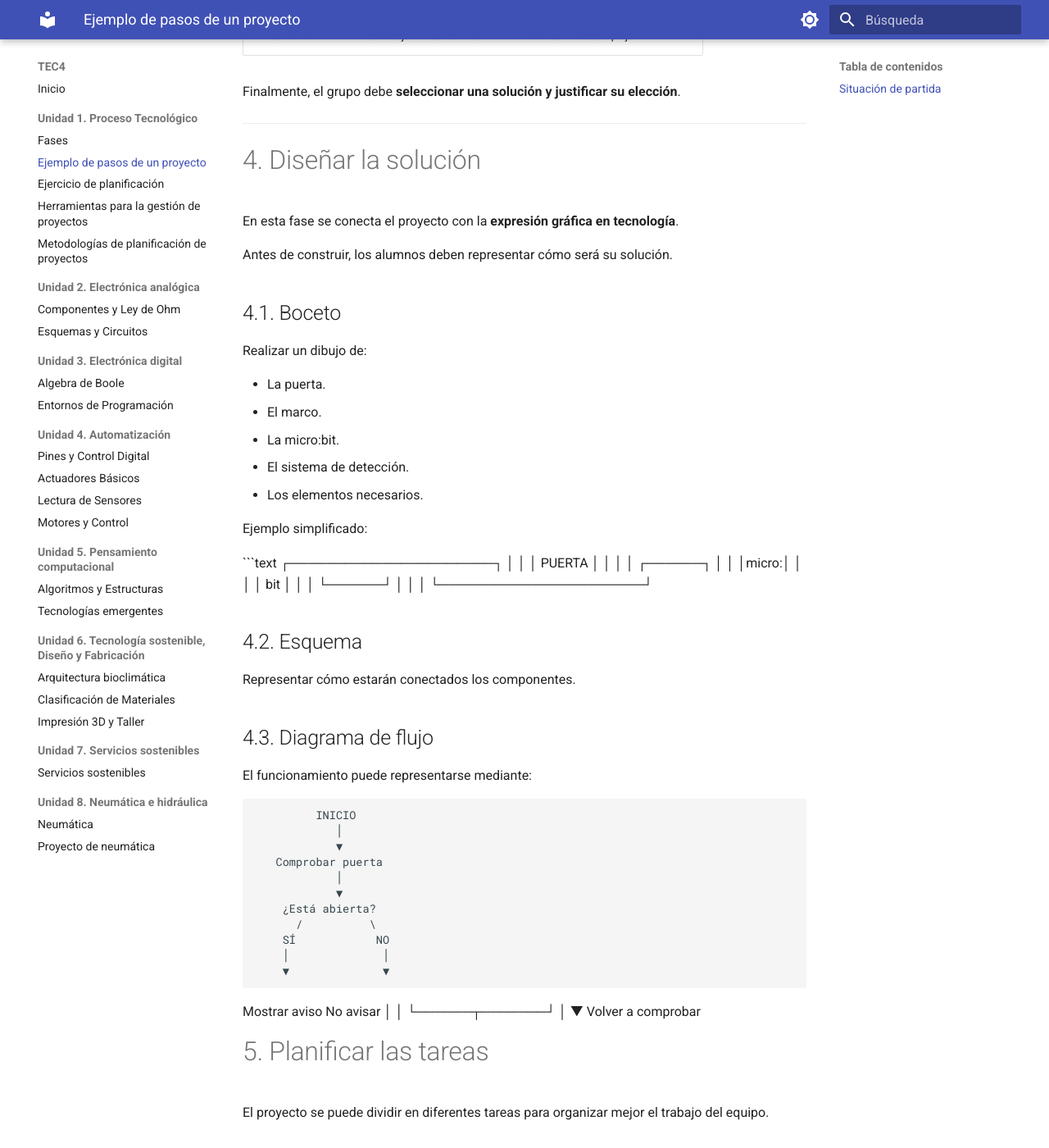
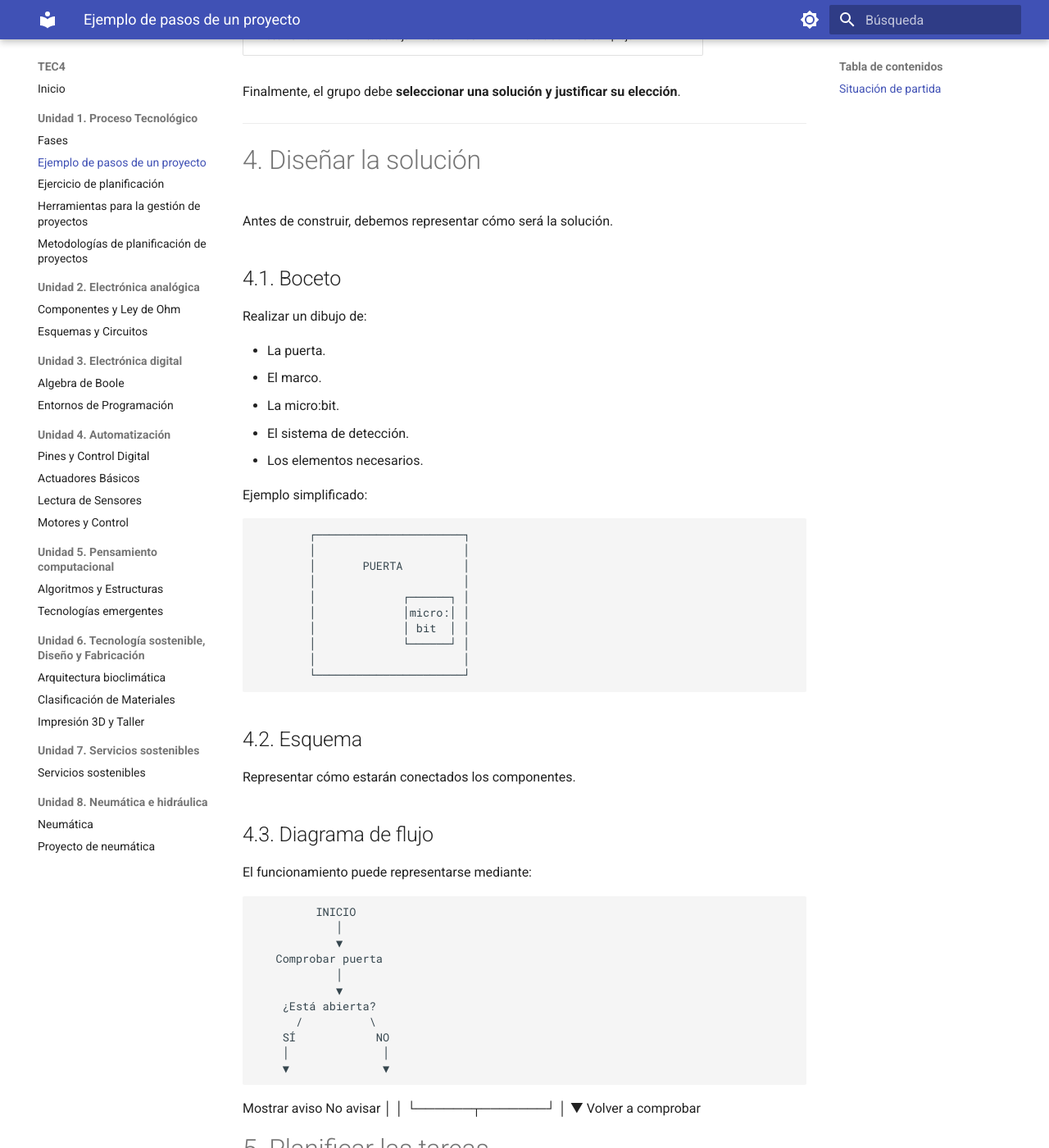
Before and after one commit to MdSmateriales/TEC4, an MkDocs documentation site: the page built from docs/unidad-1/ej0.md, in a window 1280 px wide and 1400 px high, scrolled down 4009 px. Shown: the whole window at 82% size. Built offline with MkDocs 1.6.1 and Material for MkDocs 9.7.7, drawn with Linux system fonts in a browser that asks for light colours; some of the changed text lies outside the part shown.

Commit message:
Update ej0.md

````diff
--- a/docs/unidad-1/ej0.md
+++ b/docs/unidad-1/ej0.md
@@ -27,7 +27,7 @@ Este proyecto permite trabajar:
 
 # Correspondencia con los pasos para planificar y desarrollar un proyecto
 
-| Paso | ¿Qué harían los alumnos en el proyecto? | Producto o evidencia |
+| Paso | ¿Qué tendríamos que hacer en el proyecto? | Producto o evidencia |
 |---|---|---|
 | **1. Identificar la necesidad o problema** | Detectar que una puerta puede quedarse abierta y nadie darse cuenta. Investigar por qué puede ser un problema. | Descripción del problema |
 | **2. Definir los objetivos** | Establecer qué debe conseguir el sistema: detectar la puerta abierta y avisar al usuario. | Lista de objetivos |
@@ -44,12 +44,11 @@ Este proyecto permite trabajar:
 ---
 
 # 1. Identificar la necesidad o el problema
-
-Los alumnos pueden partir de la siguiente situación:
+Partimos de la siguiente situación:
 
 > **En algunas aulas, las puertas pueden quedar abiertas cuando no deberían. Esto puede provocar molestias, pérdida de climatización o problemas de seguridad. Se necesita un sistema sencillo que avise cuando la puerta esté abierta.**
 
-### Preguntas para el alumnado
+### Preguntas que debemos hacernos
 
 - ¿Cuál es el problema?
 - ¿A quién afecta?
@@ -77,11 +76,11 @@ Es importante que los objetivos sean **claros y comprobables**.
 
 ### Ejemplo
 
-❌ Objetivo poco concreto:
+ ❌ Objetivo poco concreto:
 
 > Hacer una puerta muy buena.
 
-✅ Objetivo adecuado:
+ ✅ Objetivo adecuado:
 
 > Conseguir que el sistema avise cuando la puerta permanezca abierta.
 
@@ -126,9 +125,7 @@ Finalmente, el grupo debe **seleccionar una solución y justificar su elección*
 
 # 4. Diseñar la solución
 
-En esta fase se conecta el proyecto con la **expresión gráfica en tecnología**.
-
-Antes de construir, los alumnos deben representar cómo será su solución.
+Antes de construir, debemos representar cómo será la solución.
 
 ## 4.1. Boceto
 
@@ -153,6 +150,8 @@ Ejemplo simplificado:
         │             └──────┘ │
         │                      │
         └──────────────────────┘
+```
+
 ## 4.2. Esquema
 
 Representar cómo estarán conectados los componentes.
````
Also changed, not shown: other parts of docs/unidad-1/ej0.md (+1 -1 lines).
